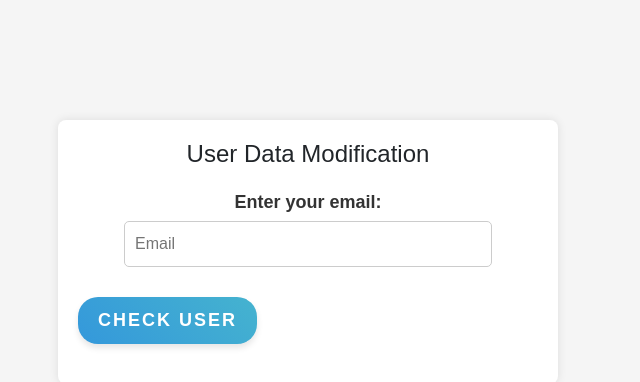
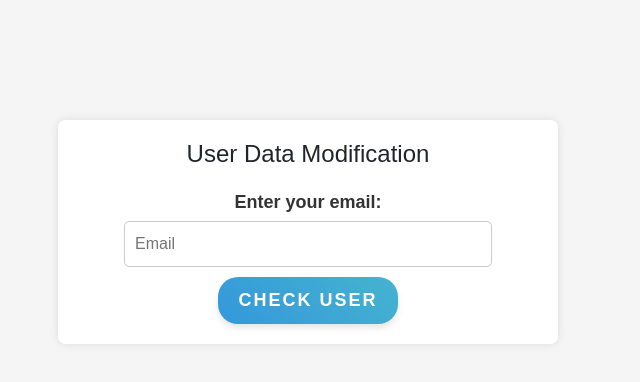
Before and after one commit to suhasm17/email-frontend, a React (Create React App) app: page /ModifyUser in a window 1280 px wide. Shown: the top 382 px of the page, without its empty margins (262-902 px from the left). Built offline with nearby package versions, Linux system fonts and the light colour scheme; a small style sheet from the web is missing.

Commit message:
button center

```diff
--- a/src/user/ModifyUser.js
+++ b/src/user/ModifyUser.js
@@ -140,7 +140,10 @@ class ModifyUser extends Component {
               value={this.state.email}
               onChange={(e) => this.setState({ email: e.target.value })}
             />
-            <button onClick={this.checkUser} className="signup-button button-spacing">
+            <button onClick={this.checkUser} className="signup-button button-spacing" style={{
+    display: 'block',  // Make the button a block element
+    margin: '0 auto',  // Center horizontally
+  }}>
               Check User
             </button>
           </div>
```
